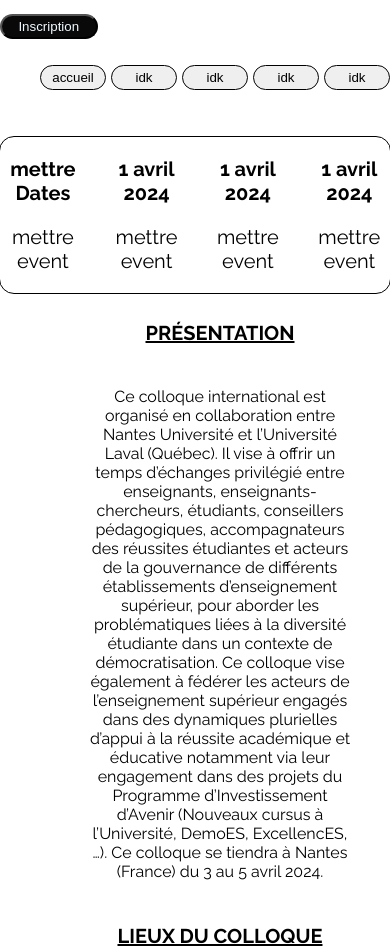
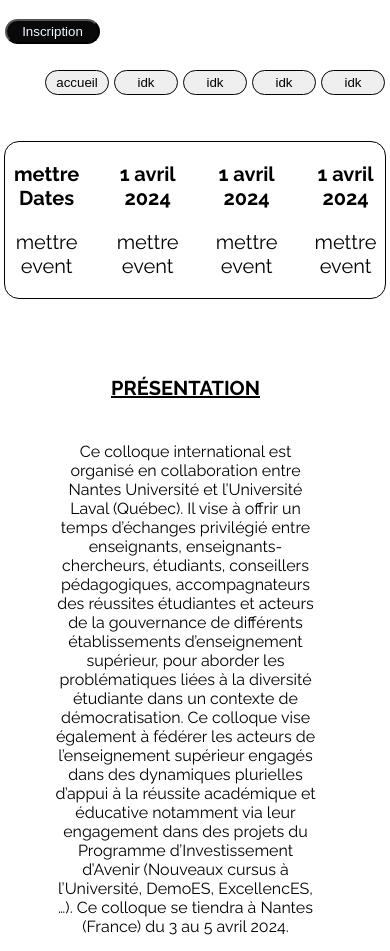
Before and after one commit to LeNsaff/colloque-site, a plain HTML site: page index.html in a window 390 px wide. Shown: the part 340-1291 px from the top of the page. Drawn offline with Linux system fonts and the light colour scheme.

Commit message:
version O.9

```diff
--- a/asset/sass/container/container.scss
+++ b/asset/sass/container/container.scss
@@ -44,13 +44,14 @@ main{
     align-items: center;
     z-index: 0;
     position: relative;
+    gap: 50px;
 }
 
 .maincontent{
     @include ctnvert;
     width: 70%;
     text-align: center;
-    margin-left: 50px;
+    margin-left: 20px;
 }
 
 #main1{
@@ -106,8 +107,16 @@ footer{
 /*version tablette*/
 
 @media screen and (max-width: 1024px){
+    body{
+        margin: 10px;
+    }
+
     main{
         flex-direction: column-reverse;
+    }
+
+    .maincontent{
+        margin-left: -5%;
     }
 
     .logctn{
@@ -136,7 +145,7 @@ footer{
 
 @media screen and (max-width: 720px){
     body{
-        margin: 0px;
+        margin: 5px;
     }
 
     aside{
```
Also changed, not shown: asset/css/index.css, 1 other file.
